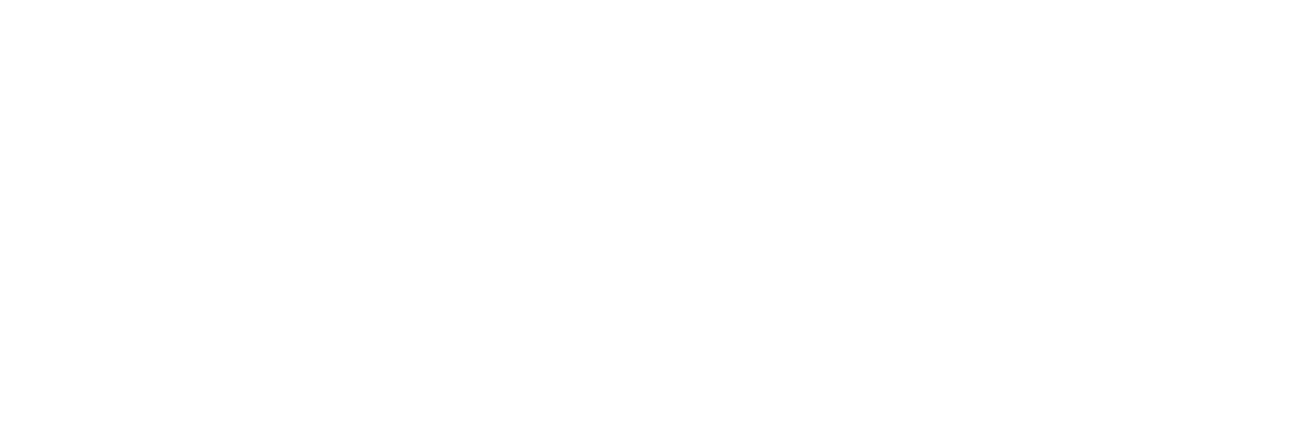
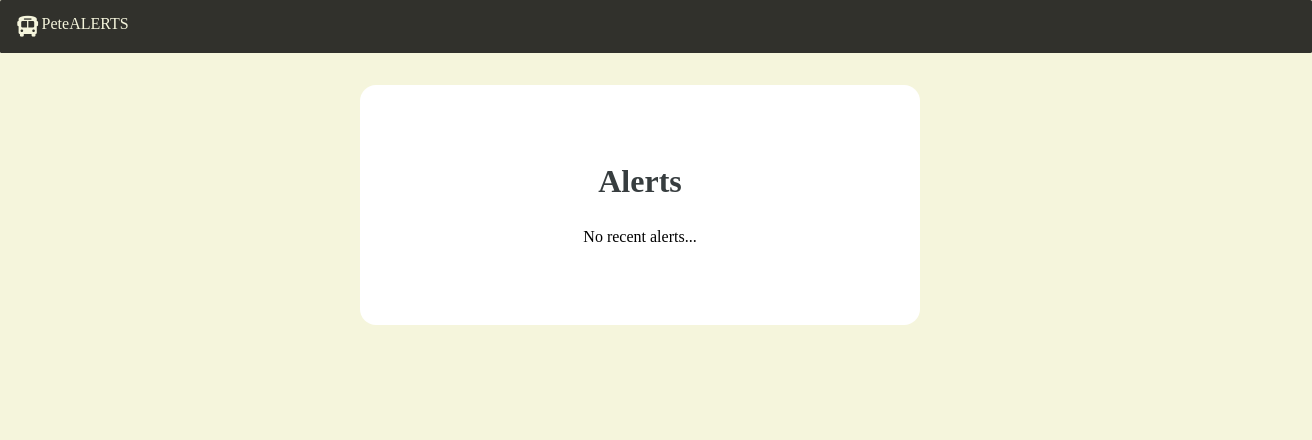
Before and after one commit to BatoolKazmi/ElleHacks2024, a plain HTML site: page index.html in a window 1280 px wide. Shown: the whole page, 1312 px wide, since content can reach past the window. Drawn offline with Linux system fonts and the light colour scheme.

Commit message:
basic front end done

```diff
--- a/index.html
+++ b/index.html
@@ -3,9 +3,29 @@
 <head>
     <meta charset="UTF-8">
     <meta name="viewport" content="width=device-width, initial-scale=1.0">
-    <title>Document</title>
+    <link rel="stylesheet" href="https://cdnjs.cloudflare.com/ajax/libs/font-awesome/6.5.1/css/all.min.css"
+    integrity="sha512-DTOQO9RWCH3ppGqcWaEA1BIZOC6xxalwEsw9c2QQeAIftl+Vegovlnee1c9QX4TctnWMn13TZye+giMm8e2LwA=="
+    crossorigin="anonymous" referrerpolicy="no-referrer" />
+    <link rel="stylesheet" href="styles/main.css">
+    <title>PeteALERTS</title>
 </head>
+
 <body>
+
+    <nav>
+        <i class="fa-solid fa-bus"></i>
+        <ul>
+            <li>PeteALERTS</li>
+        </ul>
+    </nav>
+
+    <section>
+        <form action="login">
+            <h3>Alerts</h3>
+            <p>No recent alerts...</p>
+            <!-- <div><p>alert content</p></div> -->
+        </form>
+    </section>
 
 </body>
 </html>
--- a/styles/main.css
+++ b/styles/main.css
@@ -0,0 +1,64 @@
+@import url(./reset.css);
+
+body {
+    background-color: beige;
+    display: grid;
+}
+
+nav {
+    display: grid;
+    background-color: rgba(0,0,0,.8);
+    border-radius: 0.1em;
+    width: 100%;
+
+    grid-template-columns: 2% 98%;
+    padding: 1em 1em;
+}
+
+nav i:first-of-type {
+    display: grid;
+    color: beige;
+    grid-column: 1 / 1;
+    font-size: 1.3em;
+    margin-right: 0.1em;
+    justify-content: end;
+}
+
+nav ul li {
+    justify-items: start;
+    color: beige;
+}
+
+section{
+    display: grid;
+    grid-template-columns: 1fr 4fr 1fr;
+    justify-items: center;
+}
+
+form {
+    padding: 5em;
+    width: 90%;
+    margin: 2em 0em 7em 0em;
+    display: grid;
+    justify-items: center;
+    grid-column-start: 2;
+
+    background-color: white;
+    border-radius: 1em;
+    max-width: 25em;
+    max-height: 50em;
+}
+
+form h3 {
+    font-size: 2em;
+    font-weight: 800;
+    padding-bottom: 1em;
+    color: #373d3f;
+}
+
+/* div {
+    padding: 1em 12em;
+    margin: 1em;
+    border: 0.2em black solid;
+
+} */
```
